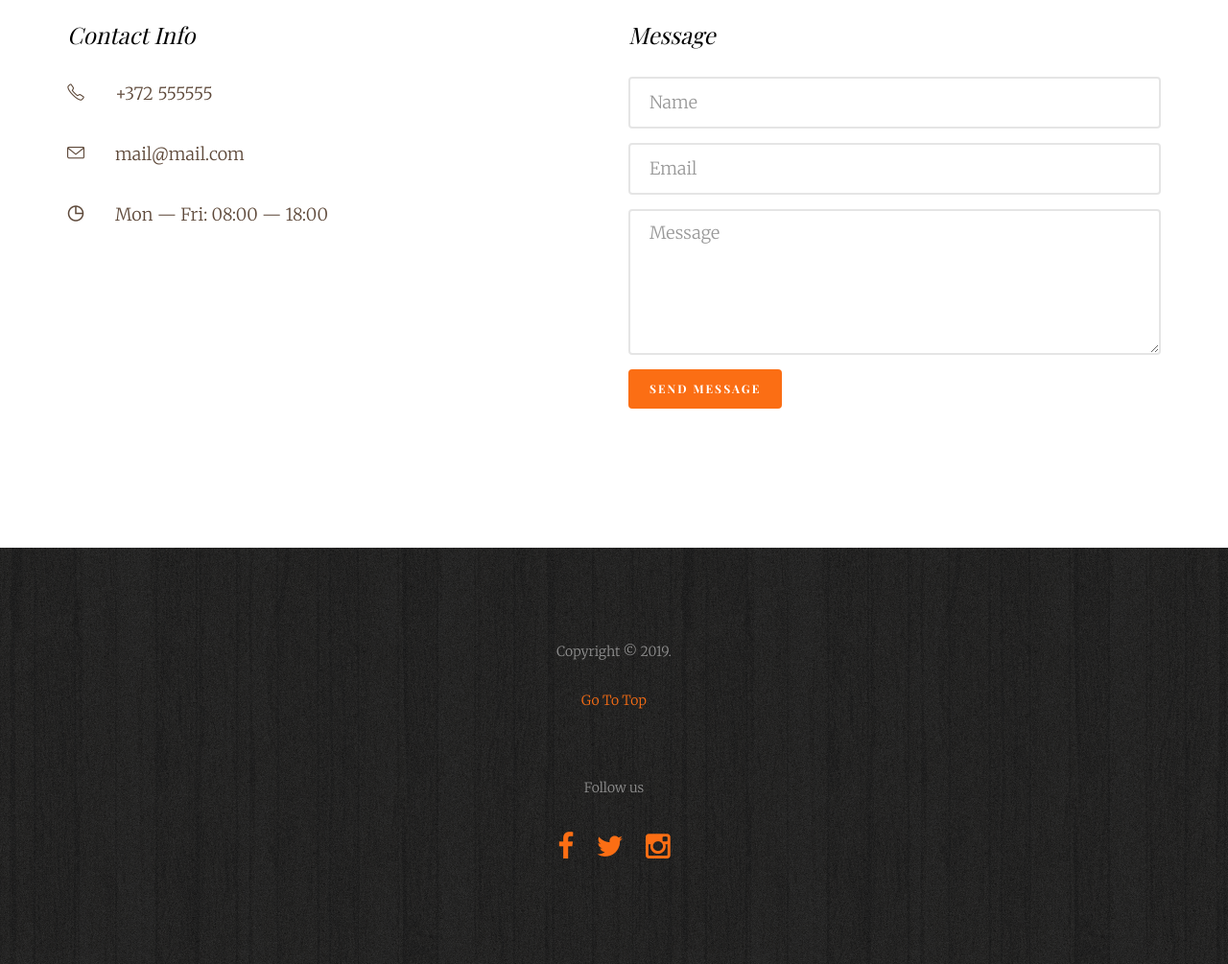
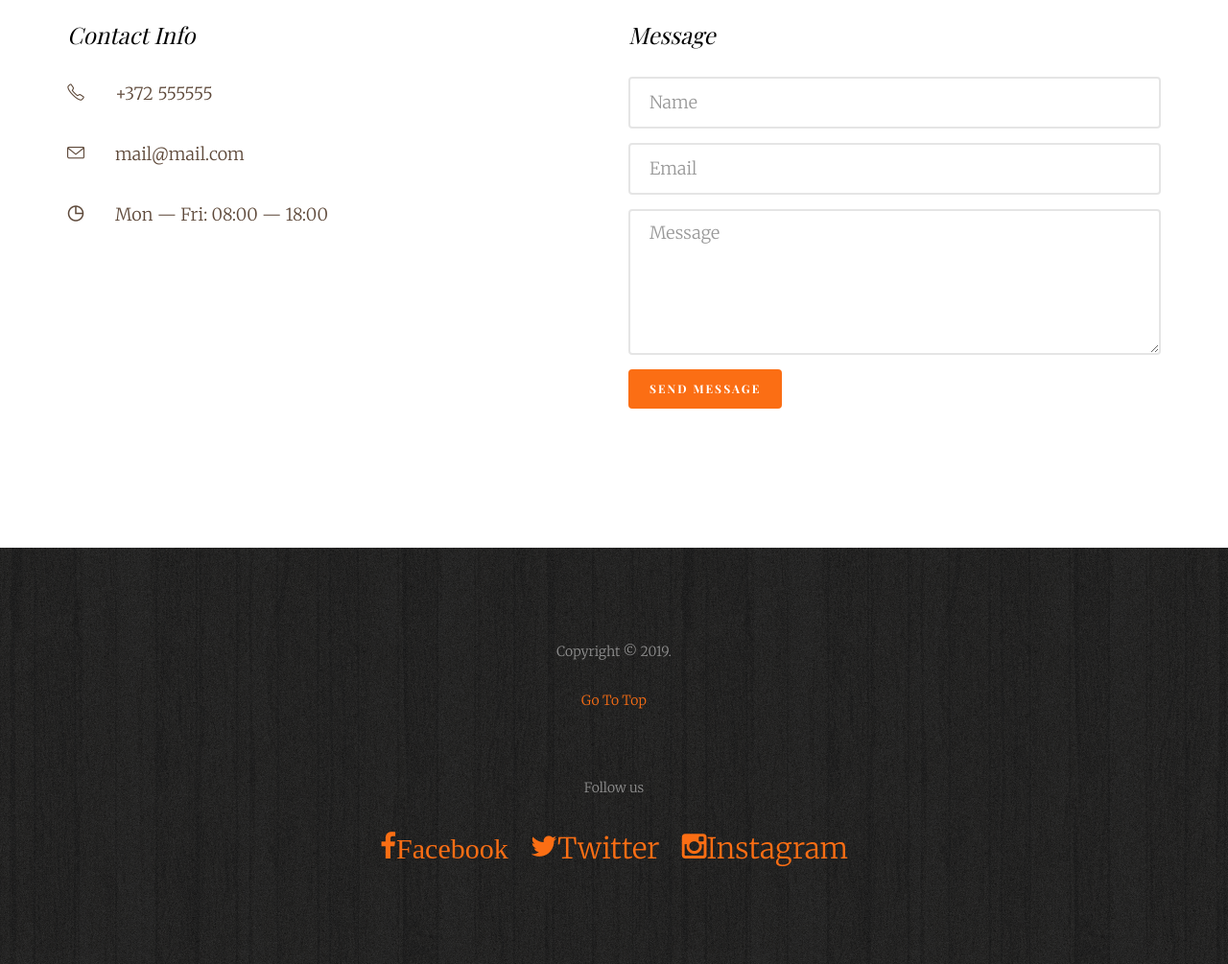
Before and after one commit to Krokodil96/ArtWork2, a plain HTML site: page index.html in a window 1280 px wide. Shown: the part 5237-6242 px from the top of the page at 96% size. Drawn offline with nearby package versions, Linux system fonts and the light colour scheme; files whose address does not match are found by name; a web font is replaced by a local one.

Commit message:
Update index.html

```diff
--- a/index.html
+++ b/index.html
@@ -337,9 +337,9 @@
 				<div class="col-md-12 text-center">
 				<p>Follow us</p>
 					<ul class="fh5co-social">
-						<li class="to-animate-2"><a href="#" title="Visit facebook"><i class="icon-facebook"></i></a></li>
-						<li class="to-animate-2"><a href="#" title="Visit twitter"><i class="icon-twitter"></i></a></li>
-						<li class="to-animate-2"><a href="#" title="Visit instagram"><i class="icon-instagram"></i></a></li>
+						<li class="to-animate-2"><a href="#" title="Visit facebook"><i class="icon-facebook">Facebook</i></a></li>
+						<li class="to-animate-2"><a href="#" title="Visit twitter"><i class="icon-twitter"></i>Twitter</a></li>
+						<li class="to-animate-2"><a href="#" title="Visit instagram"><i class="icon-instagram"></i>Instagram</a></li>
 					</ul>
 				</div>
 			</div>
```
